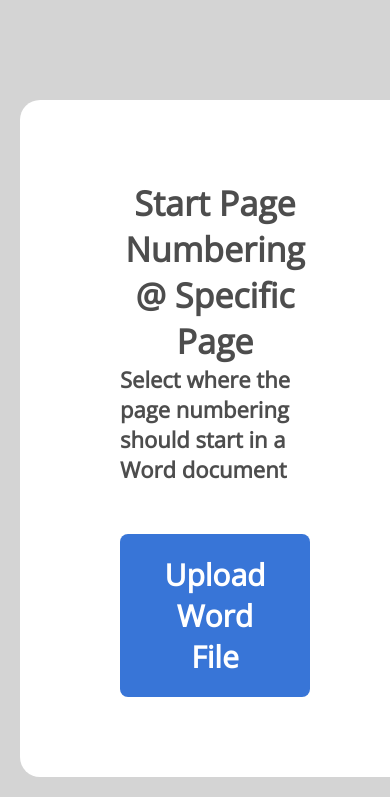
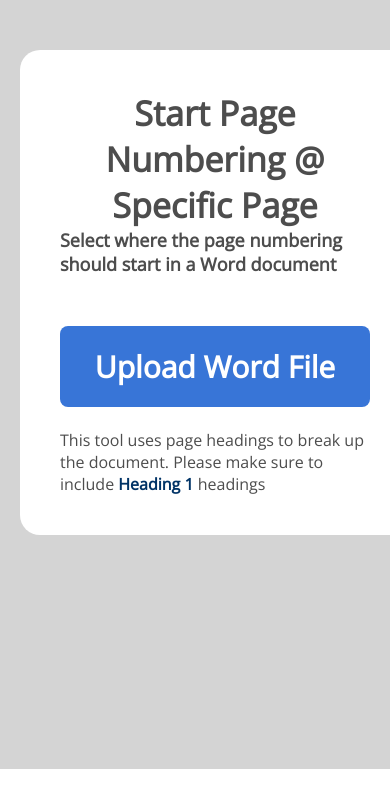
Before and after one commit to seddie95/start_page_numbers_at_X, a Django app: page / in a window 390 px wide. Shown: the part 75-872 px from the top of the page. After the commit the page ends 844 px from the top, so only its background shows below. Run offline with Django 3.2, Linux system fonts and the light colour scheme; some libraries are stand-ins or nearby versions.

Commit message:
Add media queries to reduce content and columns size according to page size

```diff
--- a/docx_scripts/add_page_numbers.py
+++ b/docx_scripts/add_page_numbers.py
@@ -75,11 +75,6 @@ def set_page_size(sect1, sect2):
 
 
 def set_page_numbers(specs):
-    # Retrieve page specification variables
-    # print("===========================")
-    # print(specs)
-    # print("===========================")
-
     doc_obj = specs['doc_obj']
     file_path = doc_obj.doc_file.path
     file_name = doc_obj.file_name
--- a/pages/views.py
+++ b/pages/views.py
@@ -1,4 +1,5 @@
 from django.shortcuts import redirect, render
+from django.urls import reverse
 from django.views.generic import TemplateView
 from django.views.generic import View
 from django.http import JsonResponse, HttpResponseRedirect
@@ -36,6 +37,7 @@ class Upload(View):
             path = doc.doc_file.path
 
             headings = get_headings(path, 'Heading 1')
+            request.session = {**headings, 'primary_key': doc.pk}
             headings['primary_key'] = doc.pk
 
             return render(request, 'process.html', {
@@ -44,6 +46,9 @@ class Upload(View):
 
 
 class ProcessView(View):
+    def get(self, request, *args, **kwargs):
+        return render(request, 'process.html')
+
     def post(self, request, *args, **kwargs):
         # Retrieve settings for page numbering
         pk = request.POST.get('pk')
--- a/static/css/style.css
+++ b/static/css/style.css
@@ -40,8 +40,12 @@ h3 {
     color: #4d4d4d;
     font-size: 22px;
     margin-bottom: 40px;
-    /*padding-right: 100px;*/
 
+}
+
+a {
+    text-decoration: none;
+    color: #003366;
 }
 
 
@@ -67,7 +71,7 @@ header {
     display: flex;
     flex-wrap: wrap;
     justify-content: center;
-    padding: 100px 20px 20px 20px;
+    padding: 50px 20px 20px 20px;
     background: #d4d4d4;
 
 }
@@ -79,8 +83,8 @@ header {
     overflow: hidden;
     display: flex;
     flex-wrap: wrap;
-    justify-content: center;
-    padding: 80px 100px;
+    justify-content: space-around;
+    padding: 40px 40px 40px 40px;
 }
 
 
@@ -123,7 +127,6 @@ input[type=text], select {
 }
 
 button[type=submit] {
-    width: 100%;
     background-color: #3875d7;
     color: white;
     padding: 14px 20px;
@@ -133,6 +136,8 @@ button[type=submit] {
     cursor: pointer;
     font-size: 16px;
     font-weight: bold;
+    width: 200px;
+
 }
 
 button[type=submit]:hover {
@@ -164,12 +169,13 @@ li:hover {
     background-color: #e31010;
     color: white;
     padding: 14px 20px;
-    margin: 60px 0;
+    margin: 60px 10px;
     border: none;
     border-radius: 8px;
     cursor: pointer;
     font-size: 16px;
     font-weight: bold;
+    max-width: 100px;
 }
 
 #restart:hover {
@@ -203,14 +209,10 @@ li:hover {
     color: white;
 }
 
-#headings_list{
-    margin-right:400px;
-}
-
 
 #headings {
     width: 450px;
-    max-height: 300px;
+    max-height: 370px;
     overflow-y: auto;
 }
 
@@ -222,7 +224,7 @@ li:hover {
 }
 
 .scrollbar::-webkit-scrollbar-thumb {
-    border-radius: 10px;
+    border-radius: 6px;
     -webkit-box-shadow: inset 0 0 6px rgba(0, 0, 0, .3);
     background-color: #d4d4d4;
 }
@@ -240,6 +242,71 @@ li:hover {
     display: none;
 }
 
-#page_settings{
-    padding-left: 200px;
+#page_settings {
+    margin-left: 150px;
 }
+
+#page_settings input, select {
+    width: 250px;
+}
+
+.column {
+    flex-direction: column;
+    flex: 1;
+    min-width: 450px;
+    max-width: 500px;
+}
+
+/*Media queries*/
+@media only screen and (max-width: 1024px) {
+    #page_settings {
+        margin: 40px 0 0 0;
+    }
+
+    .content {
+        width: 500px;
+    }
+
+    #headings {
+        width: 600px;
+    }
+}
+
+
+@media only screen and (max-width: 968px) {
+    .content {
+        width: 500px;
+    }
+}
+
+@media only screen and (max-width: 640px) {
+    .content {
+        width: 400px;
+    }
+
+    #headings {
+        width: 450px;
+    }
+
+}
+
+@media only screen and (max-width: 520px) {
+    h3 {
+        font-size: 18px;
+        margin-bottom: 20px;
+    }
+
+    .content {
+        width: 350px;
+    }
+
+    #headings {
+        width: 350px;
+    }
+
+    .column {
+        min-width: 380px;
+
+    }
+
+}
--- a/static/js/upload_file.js
+++ b/static/js/upload_file.js
@@ -123,7 +123,3 @@ $(document).ready(function () {
 if (window.history.replaceState) {
     window.history.replaceState(null, null, window.location.href);
 }
-
-
-
-// var href = $("#download_link").attr('href');
--- a/templates/home.html
+++ b/templates/home.html
@@ -9,12 +9,18 @@
         <!-- Upload Form-->
         <form method="post" enctype="multipart/form-data" id="upload_form">
             {% csrf_token %}
-             <label class="myLabel" title="Upload a file to be numbered">
-                    {{ form }}
-                    <span>Upload Word File</span>
-                </label>
-{#            <button type="submit">Upload</button>#}
+            <label class="myLabel" title="Upload a file to be numbered">
+                {{ form }}
+                <span>Upload Word File</span>
+            </label>
         </form>
+        <br>
+        <p>This tool uses page headings to break up the document.
+            Please make sure to include <strong>
+                <a href="https://support.microsoft.com/en-us/office/add-a-heading-3eb8b917-56dc-4a17-891a-a026b2c790f2"
+                   target="_blank">
+                    Heading 1</a>
+            </strong> headings</p>
     </div>
 
 {% endblock body %}
```
Also changed, not shown: templates/process.html (+13 -6 lines), db.sqlite3, specific_page/settings.py (line endings or trailing spaces).
